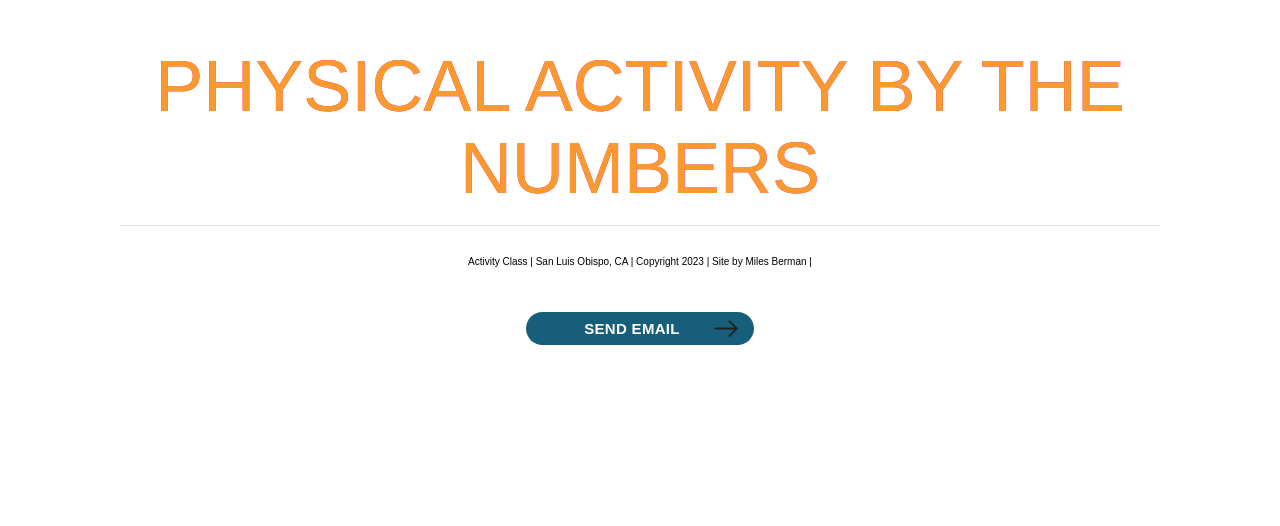
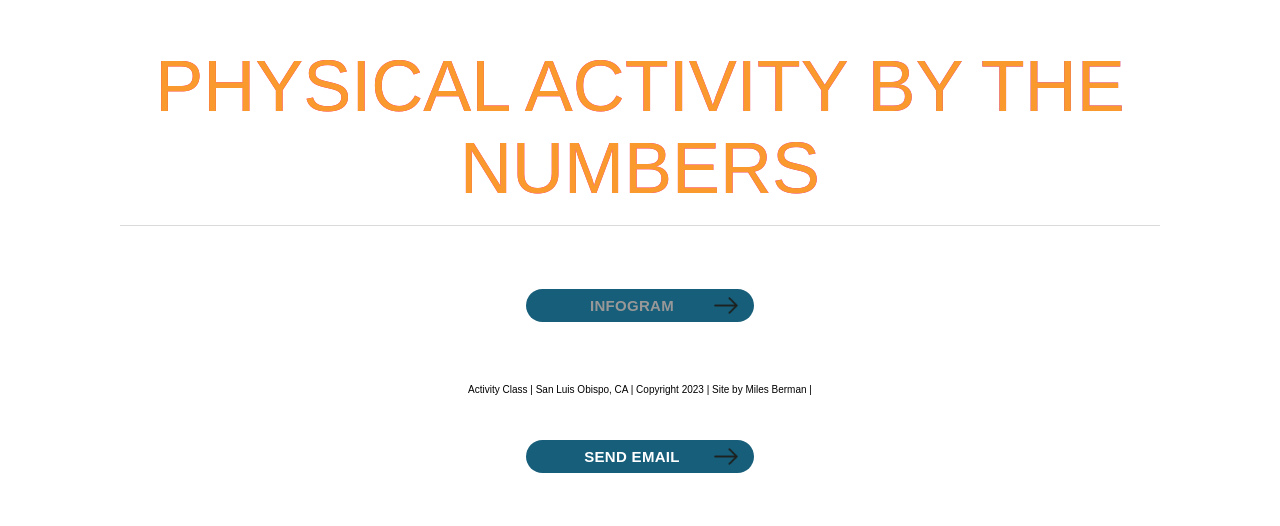
Before and after one commit to milesberman3/j410, a plain HTML site: page index.html in a window 1280 px wide. Shown: the part 6214-6740 px from the top of the page. Before the commit the page ends 6674 px from the top, so only its background shows below. Drawn offline with nearby package versions, Linux system fonts and the light colour scheme; a script that the page names is missing.

Commit message:
index.html

```diff
--- a/index.html
+++ b/index.html
@@ -270,7 +270,7 @@ Your browser does not support the video tag.
 <p class="tab"></p>
 
 <!--infographic embed code here-->
-<div class="infogram-embed" data-id="3583375b-30c6-4cb2-8364-d4fa1cb39f24" data-type="interactive" data-title=""></div><script>!function(e,i,n,s){var t="InfogramEmbeds",d=e.getElementsByTagName("script")[0];if(window[t]&&window[t].initialized)window[t].process&&window[t].process();else if(!e.getElementById(n)){var o=e.createElement("script");o.async=1,o.id=n,o.src="https://e.infogram.com/js/dist/embed-loader-min.js",d.parentNode.insertBefore(o,d)}}(document,0,"infogram-async");</script><div style="padding:8px 0;font-family:Arial!important;font-size:13px!important;line-height:15px!important;text-align:center;border-top:1px solid #dadada;margin:0 30px"></div>
+<div class="infogram-embed" data-id="3583375b-30c6-4cb2-8364-d4fa1cb39f24" data-type="interactive" data-title=""></div><script>!function(e,i,n,s){var t="InfogramEmbeds",d=e.getElementsByTagName("script")[0];if(window[t]&&window[t].initialized)window[t].process&&window[t].process();else if(!e.getElementById(n)){var o=e.createElement("script");o.async=1,o.id=n,o.src="https://e.infogram.com/js/dist/embed-loader-min.js",d.parentNode.insertBefore(o,d)}}(document,0,"infogram-async");</script><div style="padding:8px 0;font-family:Arial!important;font-size:13px!important;line-height:15px!important;text-align:center;border-top:1px solid #dadada;margin:0 30px"><br><a href="https://infogram.com" style="color:#989898!important;text-decoration:none!important;" target="_blank" rel="nofollow">Infogram</a></div>
 <!--end of infographic section-->
 
 <!--beginning of footer-->
```
